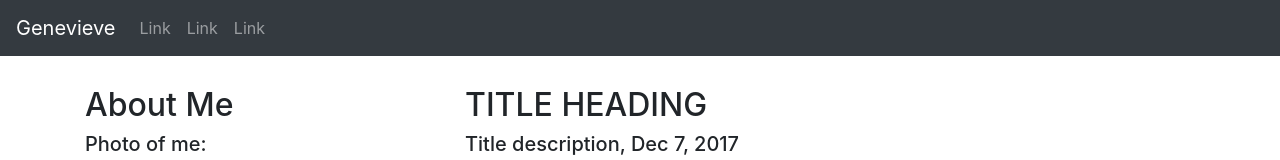
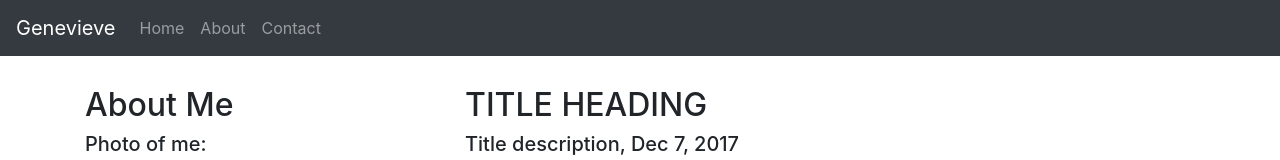
Before and after one commit to Geney09/my_website, a plain HTML site: page index.html in a window 1280 px wide. Shown: the top 160 px of the page. Drawn offline with nearby package versions, Linux system fonts and the light colour scheme.

Commit message:
Update index.html

```diff
--- a/index.html
+++ b/index.html
@@ -1,7 +1,7 @@
 <!DOCTYPE html>
 <html lang="en">
 <head>
-  <title>Bootstrap 4 Website Example</title>
+  <title>Home | MyWebsite</title>
   <meta charset="utf-8">
   <meta name="viewport" content="width=device-width, initial-scale=1">
 <link rel="icon" href="https://th.bing.com/th/id/OIP.XrGVljajcLZhvJGUD-Sc7gHaE7?pid=ImgDet&rs=1">
@@ -26,13 +26,13 @@
   <div class="collapse navbar-collapse" id="collapsibleNavbar">
     <ul class="navbar-nav">
       <li class="nav-item">
-        <a class="nav-link" href="#">Link</a>
+        <a class="nav-link" href="#">Home</a>
       </li>
       <li class="nav-item">
-        <a class="nav-link" href="#">Link</a>
+        <a class="nav-link" href="#">About</a>
       </li>
       <li class="nav-item">
-        <a class="nav-link" href="#">Link</a>
+        <a class="nav-link" href="#">Contact</a>
       </li>
     </ul>
   </div>
```
